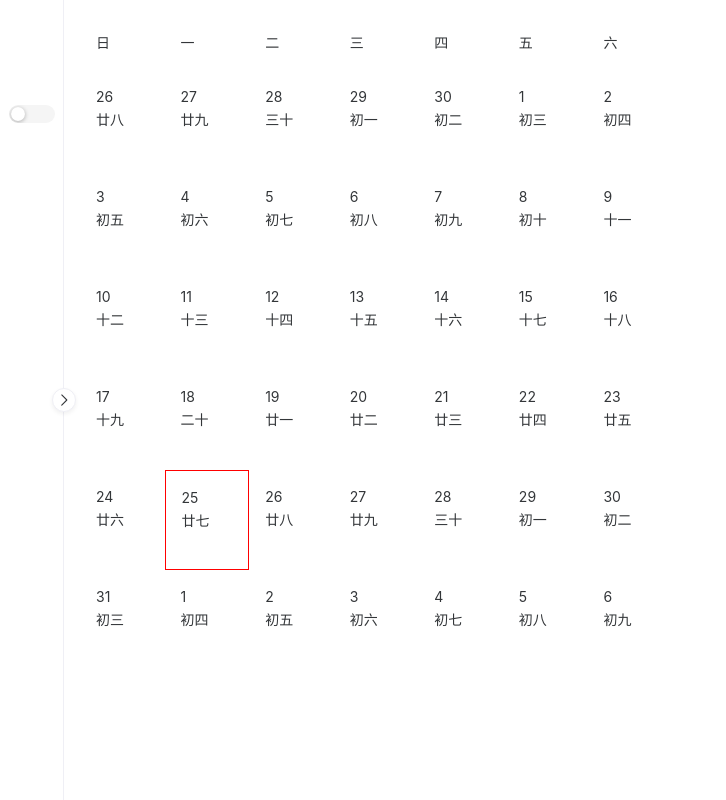
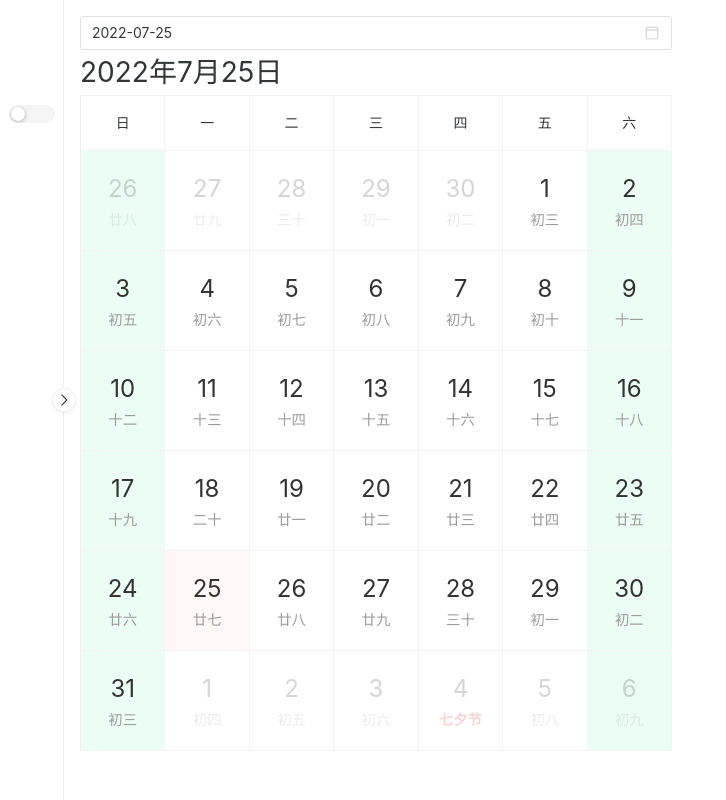
Before and after one commit to cdurhrt/wowtools, a Vue app in the folder vue-app/: page /calendar in a window 1280 px wide. Shown: the whole page, without its empty margins (0-726 px from the left). Built offline with nearby package versions, Linux system fonts and the light colour scheme; some icons are missing.

Commit message:
feat: sub

```diff
--- /dev/null
+++ b/vue-app/src/libs/calendar/calendar.d.ts
@@ -0,0 +1 @@
+export declare const CalendarUtil;
--- a/vue-app/src/modules/calendar/CalendarView.vue
+++ b/vue-app/src/modules/calendar/CalendarView.vue
@@ -1,10 +1,24 @@
 <script setup lang="ts">
+import { getYear, getMonth, getDate } from "date-fns";
+import { NDatePicker } from "naive-ui";
+import { ref, computed } from "vue";
 import WowCalendar from "./components/WowCalendar.vue";
+
+const timestamp = ref(new Date().getTime());
+const calendarYear = computed(() => getYear(timestamp.value));
+const calendarMonth = computed(() => getMonth(timestamp.value) + 1);
+const calendarDay = computed(() => getDate(timestamp.value));
 </script>
 
 <template>
   <div class="calendar-wrapper">
-    <WowCalendar></WowCalendar>
+    <n-date-picker v-model:value="timestamp" type="date" />
+    <WowCalendar
+      :year="calendarYear"
+      :month="calendarMonth"
+      :day="calendarDay"
+      sunday-start
+    ></WowCalendar>
   </div>
 </template>
 
--- a/vue-app/src/modules/calendar/components/WowCalendar.vue
+++ b/vue-app/src/modules/calendar/components/WowCalendar.vue
@@ -8,65 +8,101 @@ import {
   subDays,
   isToday,
 } from "date-fns";
-import { reactive } from "vue";
+import { computed, reactive, watchEffect } from "vue";
 import { CalendarUtil } from "@/libs/calendar/calendar.js";
 
-console.log("CalendarUtil :>> ", CalendarUtil);
+// console.log("CalendarUtil :>> ", CalendarUtil);
 
-const weekNames = reactive(["日", "一", "二", "三", "四", "五", "六"]);
-const startFormSun = true;
-
-const paramsYear = 2022;
-const paramsMonth = 7;
-const paramsDay = 25;
-const paramsDate = new Date(paramsYear, paramsMonth - 1, paramsDay);
+const props = defineProps<{
+  year?: number;
+  month?: number;
+  day?: number;
+  sundayStart?: boolean;
+}>();
 
 const todayDate = new Date();
-const todayWeek = todayDate.getDay();
+const todayYear = todayDate.getFullYear();
+const todayMonth = todayDate.getMonth() + 1;
+// const todayWeek = todayDate.getDay();
+const todayDay = todayDate.getDate();
 
-const monthStartDate = startOfMonth(paramsDate);
-const monthEndDate = endOfMonth(paramsDate);
+const paramsYear = computed(() => props.year || todayYear);
+const paramsMonth = computed(() => props.month || todayMonth);
+const paramsDay = computed(() => props.day || todayDay);
+const isSundayStart = computed(() => props.sundayStart || false);
+const paramsDate = computed(
+  () => new Date(paramsYear.value, paramsMonth.value - 1, paramsDay.value)
+);
+const sundayStartOffset = computed(() => (isSundayStart.value ? 0 : 1));
+const weekNames = computed(() => {
+  const list = ["一", "二", "三", "四", "五", "六"];
+  list[isSundayStart.value ? "unshift" : "push"]("日");
+  return list;
+});
 
-const startDateWeek = monthStartDate.getDay();
-const endDateWeek = monthEndDate.getDay();
+const dateDetailsList = reactive<Array<{ [key: string]: unknown }>>([]);
+
+const watcher = watchEffect(() => {
+  const monthStartDate = startOfMonth(paramsDate.value);
+  const monthEndDate = endOfMonth(paramsDate.value);
+
+  const monthStartDateWeek = monthStartDate.getDay();
+  const monthEndDateWeek = monthEndDate.getDay();
 
   let prefixDatesList: Date[] = [],
     suffixDatesList: Date[] = [];
 
-if (startDateWeek > 0) {
+  if (monthStartDateWeek > 0 + sundayStartOffset.value) {
     prefixDatesList = eachDayOfInterval({
-    start: subDays(monthStartDate, startDateWeek),
+      start: subDays(
+        monthStartDate,
+        monthStartDateWeek - sundayStartOffset.value
+      ),
       end: subDays(monthStartDate, 1),
     });
   }
 
-if (endDateWeek < 6) {
+  if (isSundayStart.value ? monthEndDateWeek !== 6 : monthEndDateWeek !== 0) {
     suffixDatesList = eachDayOfInterval({
       start: addDays(monthEndDate, 1),
-    end: addDays(monthEndDate, 6 - endDateWeek),
+      end: addDays(
+        monthEndDate,
+        6 - monthEndDateWeek + sundayStartOffset.value
+      ),
     });
   }
 
-const monthAllDatesList = eachDayOfInterval({
+  const monthDatesList = eachDayOfInterval({
     start: monthStartDate,
     end: monthEndDate,
   });
 
-const dateDetailsList = [
-  ...prefixDatesList,
-  ...monthAllDatesList,
-  ...suffixDatesList,
-].map((m) => {
+  dateDetailsList.splice(0, dateDetailsList.length);
+  dateDetailsList.push(
+    ...[...prefixDatesList, ...monthDatesList, ...suffixDatesList]
+      .map((m) => {
         return {
           oDate: m,
           oDateLabel: format(m, "yyyy-MM-dd"),
-    ...CalendarUtil.solar2lunar(m.getFullYear(), m.getMonth() + 1, m.getDate()),
+          ...CalendarUtil.solar2lunar(
+            m.getFullYear(),
+            m.getMonth() + 1,
+            m.getDate()
+          ),
         };
+      })
+      .map((m) => ({
+        ...m,
+        isWeekend: m.nWeek < 1 || m.nWeek > 5,
+        isCurrentMonth: m.cMonth === paramsMonth.value,
+      }))
+  );
 });
 console.log("dateDetailsList :>> ", dateDetailsList);
 </script>
 
 <template>
+  <h1>{{ year }}年{{ month }}月{{ day }}日</h1>
   <div class="wow-calendar">
     <div class="wow-calendar-week">
       <div
@@ -81,16 +117,25 @@ console.log("dateDetailsList :>> ", dateDetailsList);
       <div
         v-for="(item, index) in dateDetailsList"
         :key="index"
+        class="wow-calendar-day--item"
+      >
+        <div
           :class="{
-          'wow-calendar-day--item': true,
-          'today-style': isToday(item.oDate),
+            'wow-calendar-day--itembody': true,
+            'today-style': isToday(item.oDate as Date),
+            'weekend-day': item.isWeekend,
+            'not-this-month-day': !item.isCurrentMonth,
           }"
         >
-        <div>
+          <div class="solar-day-text">
             {{ item.cDay }}
           </div>
-        <div>
+          <div v-if="!item.lunarFestival" class="lunar-day-text">
             {{ item.IDayCn }}
+          </div>
+          <div v-else class="lunar-festival-text">
+            {{ item.lunarFestival }}
+          </div>
         </div>
       </div>
     </div>
@@ -98,6 +143,11 @@ console.log("dateDetailsList :>> ", dateDetailsList);
 </template>
 
 <style scoped>
+.wow-calendar {
+  border-style: solid;
+  border-color: #efefef;
+  border-width: 1px 0 0 1px;
+}
 .wow-calendar-week {
   display: grid;
   grid-template-columns: repeat(7, 1fr);
@@ -109,12 +159,52 @@ console.log("dateDetailsList :>> ", dateDetailsList);
   grid-template-columns: repeat(7, 1fr);
   grid-auto-rows: minmax(100px, auto);
 }
+
+.wow-calendar-week--item {
+  padding: 1rem;
+}
+
+.wow-calendar-week--item,
+.wow-calendar-day--item,
+.wow-calendar-day--itembody {
+  display: flex;
+  flex-direction: column;
+  align-items: center;
+  justify-content: center;
+  width: 100%;
+}
+
 .wow-calendar-week--item,
 .wow-calendar-day--item {
-  width: 100%;
-  padding: 1rem;
+  border-style: solid;
+  border-color: #f4f4f4;
+  border-width: 0 1px 1px 0;
+}
+
+.wow-calendar-day--itembody {
+  height: 100%;
+}
+
+.weekend-day {
+  background-color: #ebfdf5;
 }
 .today-style {
-  border: 1px solid red;
+  background-color: #fff7f7;
+}
+.solar-day-text {
+  font-size: 1.5rem;
+  color: #333;
+}
+.lunar-day-text {
+  font-size: 0.9rem;
+  color: rgb(156, 156, 156);
+}
+.lunar-festival-text {
+  font-size: 0.9rem;
+  font-weight: 600;
+  color: rgb(204, 53, 53);
+}
+.not-this-month-day div {
+  opacity: 0.2;
 }
 </style>
```
Lines whose indentation alone changed are shown as unchanged.
